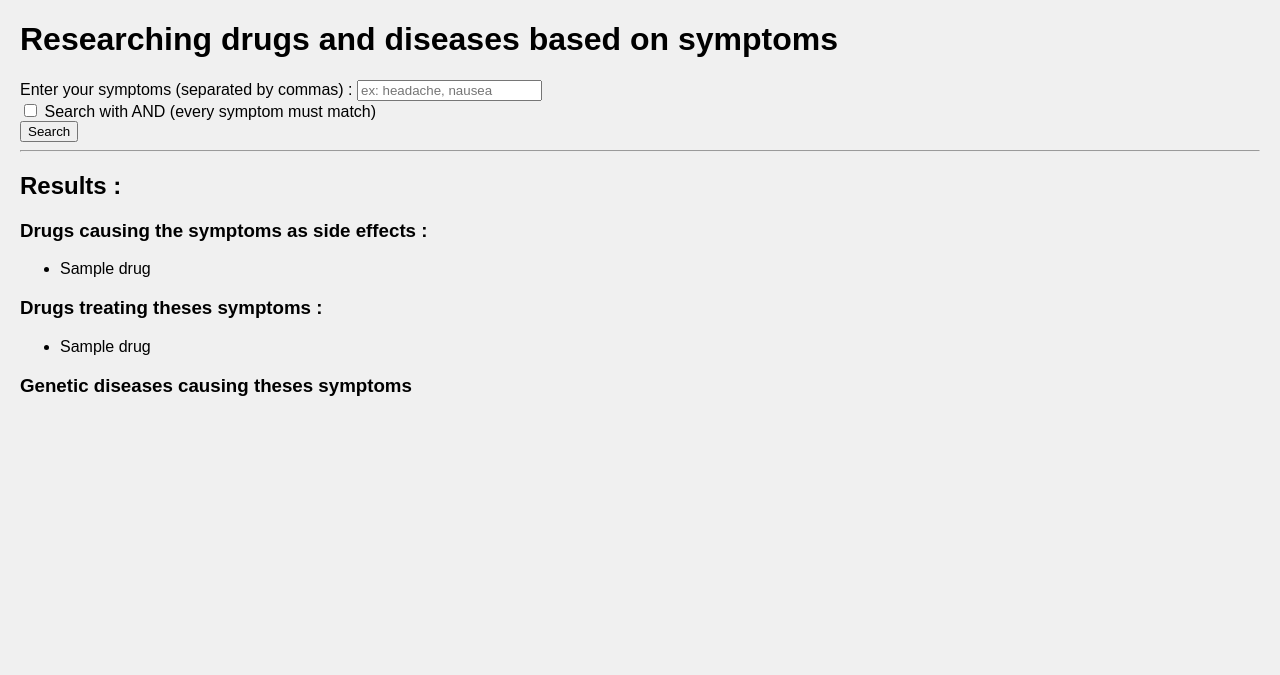
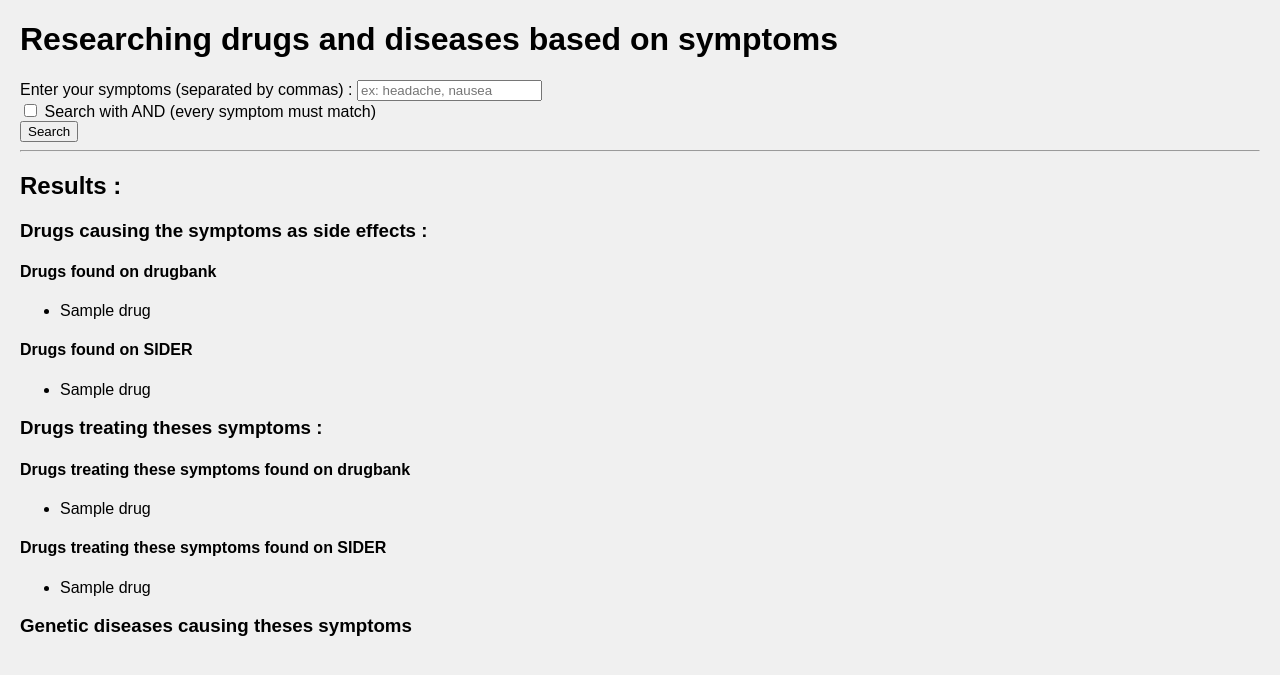
Before and after one commit to CedricDaGoat/ProjetGMD, a Flask app: template templates/index.html in a window 1280 px wide. Shown: the top 675 px of the page. Run offline with Flask 3, Linux system fonts and the light colour scheme; the template is opened without the code that fills it: most values are stand-ins (such as "Sample title", 1, 10 or a date in 2020); parts of the project's set-up code (start-up, migrations or seed data) failed here and were passed over.

Commit message:
ajout de la séparation entre db

```diff
--- a/app.py
+++ b/app.py
@@ -34,7 +34,6 @@ def index():
         if symptoms_list:
             drugs_causing, drugs_treating = recherche_medicaments_par_symptomes(symptoms_list, condition)
             drugs_causing2, drugs_treating2 = rechercher_medicaments_meddra(symptoms_list, index_se, condition),rechercher_medicaments_indic_meddra(symptoms_list, index_all_indications, condition)
-            drugs_causing, drugs_treating = drugs_causing + drugs_causing2, drugs_treating + drugs_treating2
             genetic_diseases = search_records(omim_records, symptoms_list, condition)
 
     # Renvoyer les résultats à la page HTML
@@ -42,6 +41,8 @@ def index():
                            drugs_causing=drugs_causing,
                            drugs_treating=drugs_treating,
                            genetic_diseases=genetic_diseases,
+                           drugs_causing2=drugs_causing2,
+                           drugs_treating2=drugs_treating2,
                            symptoms=", ".join(symptoms_list),
                            condition=condition)
 
--- a/meddra_indexer.py
+++ b/meddra_indexer.py
@@ -85,13 +85,13 @@ except FileNotFoundError:
     save_index_to_disk(index, index_filename)
 
 
-file_path = "SIDER/meddra_all_indications.tsv"  # Chemin vers le fichier
-index_filename = "SIDER/index_all_indications"
+file_path2 = "SIDER/meddra_all_indications.tsv"  # Chemin vers le fichier
+index_filename2 = "SIDER/index_all_indications"
 try:
-    index = load_index_from_disk(index_filename)
+    index2 = load_index_from_disk(index_filename2)
 except FileNotFoundError:
-    index = index_meddra_all_se(file_path, fichier_tsv="SIDER/drug_names.tsv")
-    save_index_to_disk(index, index_filename)
+    index2 = index_meddra_all_se(file_path2, fichier_tsv="SIDER/drug_names.tsv")
+    save_index_to_disk(index2, index_filename2)
 
 
 
--- a/templates/index.html
+++ b/templates/index.html
@@ -98,32 +98,54 @@
 
     <hr>
 
-    {% if drugs_causing or drugs_treating %}
+    {% if drugs_causing or drugs_treating or drugs_causing2 or drugs_treating2 %}
         <h2>Results :</h2>
 
         <div>
             <h3>Drugs causing the symptoms as side effects :</h3>
             {% if drugs_causing %}
+                <h4>Drugs found on drugbank</h4>
                 <ul>
                 {% for drug in drugs_causing %}
                     <li>{{ drug }}</li>
                 {% endfor %}
                 </ul>
             {% else %}
-                <p>No drug found for this side effect.</p>
+                <p>No drugs found on drugbank for this side effect.</p>
+            {% endif %}
+            {% if drugs_causing2 %}
+                <h4>Drugs found on SIDER</h4>
+                <ul>
+                {% for drug in drugs_causing2 %}
+                    <li>{{ drug }}</li>
+                {% endfor %}
+                </ul>
+            {% else %}
+                <p>No drug found on SIDER for this side effect.</p>
             {% endif %}
         </div>
 
         <div>
             <h3>Drugs treating theses symptoms :</h3>
             {% if drugs_treating %}
+                <h4>Drugs treating these symptoms found on drugbank</h4>
                 <ul>
                 {% for drug in drugs_treating %}
                     <li>{{ drug }}</li>
                 {% endfor %}
                 </ul>
             {% else %}
-                <p>No drugs treating this symptoms found.</p>
+                <p>No drugs treating this symptoms found on drugbank.</p>
+            {% endif %}
+            {% if drugs_treating2 %}
+                <h4>Drugs treating these symptoms found on SIDER</h4>
+                <ul>
+                {% for drug in drugs_treating2 %}
+                    <li>{{ drug }}</li>
+                {% endfor %}
+                </ul>
+            {% else %}
+                <p>No drug found on SIDER for this indication.</p>
             {% endif %}
         </div>
     {% endif %}
```
